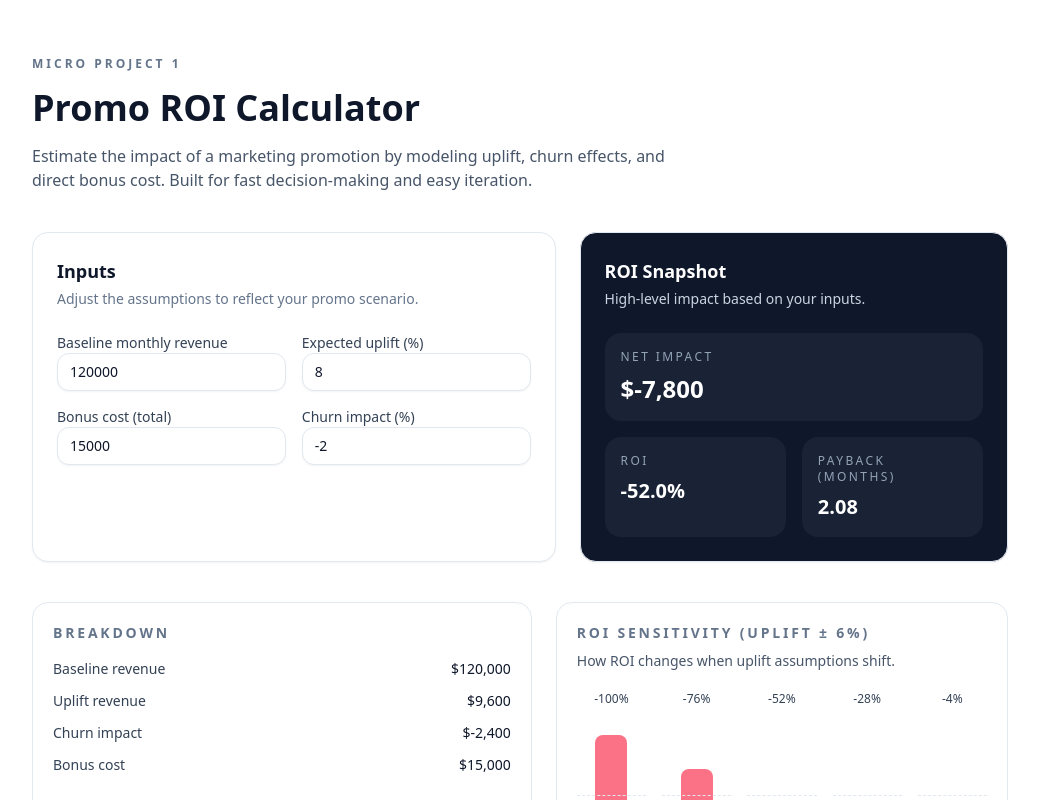
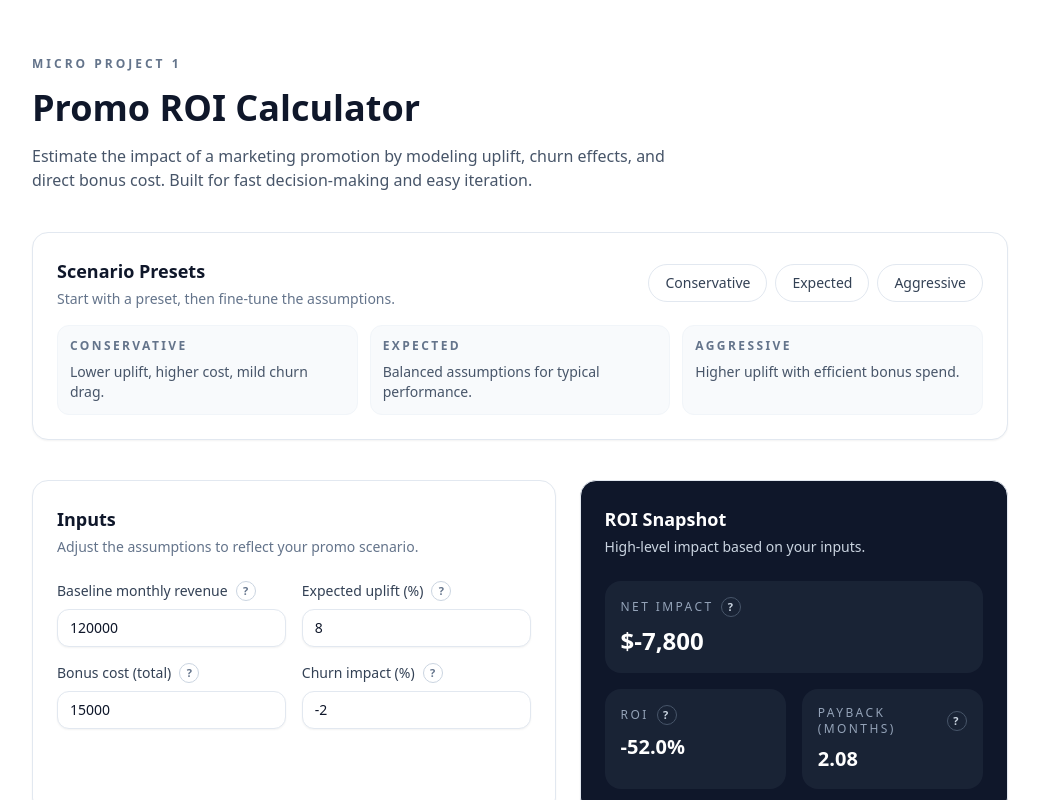
Before and after one commit to mansivachhani/promo-roi-calculator, a Next.js app: page / in a window 1280 px wide. Shown: the top 800 px of the page, without its empty margins (120-1159 px from the left). Built offline with nearby package versions, Linux system fonts and the light colour scheme.

Commit message:
Add scenario presets and tooltips

```diff
--- a/src/app/page.tsx
+++ b/src/app/page.tsx
@@ -9,6 +9,45 @@ type Inputs = {
   churnPct: string;
 };
 
+type Preset = {
+  label: string;
+  description: string;
+  values: Inputs;
+};
+
+const presets: Preset[] = [
+  {
+    label: "Conservative",
+    description: "Lower uplift, higher cost, mild churn drag.",
+    values: {
+      baselineRevenue: "100000",
+      upliftPct: "4",
+      bonusCost: "20000",
+      churnPct: "-1"
+    }
+  },
+  {
+    label: "Expected",
+    description: "Balanced assumptions for typical performance.",
+    values: {
+      baselineRevenue: "120000",
+      upliftPct: "8",
+      bonusCost: "15000",
+      churnPct: "-2"
+    }
+  },
+  {
+    label: "Aggressive",
+    description: "Higher uplift with efficient bonus spend.",
+    values: {
+      baselineRevenue: "180000",
+      upliftPct: "14",
+      bonusCost: "12000",
+      churnPct: "1"
+    }
+  }
+];
+
 function toNumber(value: string): number {
   if (!value) return 0;
   const parsed = Number(value);
@@ -16,12 +55,7 @@ function toNumber(value: string): number {
 }
 
 export default function Home() {
-  const [inputs, setInputs] = useState<Inputs>({
-    baselineRevenue: "120000",
-    upliftPct: "8",
-    bonusCost: "15000",
-    churnPct: "-2"
-  });
+  const [inputs, setInputs] = useState<Inputs>(presets[1].values);
 
   const results = useMemo(() => {
     const baselineRevenue = toNumber(inputs.baselineRevenue);
@@ -89,6 +123,39 @@ export default function Home() {
         </p>
       </header>
 
+      <section className="rounded-2xl border border-slate-200 bg-white p-6 shadow-sm">
+        <div className="flex flex-wrap items-center justify-between gap-4">
+          <div>
+            <h2 className="text-lg font-semibold text-slate-900">Scenario Presets</h2>
+            <p className="mt-1 text-sm text-slate-500">
+              Start with a preset, then fine-tune the assumptions.
+            </p>
+          </div>
+          <div className="flex flex-wrap gap-2">
+            {presets.map((preset) => (
+              <button
+                key={preset.label}
+                type="button"
+                onClick={() => setInputs(preset.values)}
+                className="rounded-full border border-slate-200 px-4 py-2 text-sm font-medium text-slate-700 transition hover:border-slate-300 hover:bg-slate-50"
+              >
+                {preset.label}
+              </button>
+            ))}
+          </div>
+        </div>
+        <div className="mt-4 grid gap-3 text-sm text-slate-600 sm:grid-cols-3">
+          {presets.map((preset) => (
+            <div key={`${preset.label}-desc`} className="rounded-xl border border-slate-100 bg-slate-50 p-3">
+              <p className="text-xs font-semibold uppercase tracking-[0.2em] text-slate-500">
+                {preset.label}
+              </p>
+              <p className="mt-2 text-sm text-slate-600">{preset.description}</p>
+            </div>
+          ))}
+        </div>
+      </section>
+
       <section className="grid gap-6 lg:grid-cols-[1.1fr_0.9fr]">
         <div className="rounded-2xl border border-slate-200 bg-white p-6 shadow-sm">
           <h2 className="text-lg font-semibold text-slate-900">Inputs</h2>
@@ -97,7 +164,17 @@ export default function Home() {
           </p>
           <div className="mt-6 grid gap-4 sm:grid-cols-2">
             <label className="space-y-2 text-sm text-slate-700">
-              Baseline monthly revenue
+              <span className="flex items-center gap-2">
+                Baseline monthly revenue
+                <span className="relative inline-flex">
+                  <span className="group inline-flex h-5 w-5 items-center justify-center rounded-full border border-slate-300 text-[11px] font-semibold text-slate-500">
+                    ?
+                    <span className="pointer-events-none absolute left-1/2 top-7 w-56 -translate-x-1/2 rounded-lg border border-slate-200 bg-white px-3 py-2 text-xs text-slate-700 opacity-0 shadow-lg transition-opacity duration-150 group-hover:opacity-100">
+                      Your typical monthly revenue before the promo.
+                    </span>
+                  </span>
+                </span>
+              </span>
               <input
                 type="number"
                 inputMode="decimal"
@@ -112,7 +189,17 @@ export default function Home() {
               />
             </label>
             <label className="space-y-2 text-sm text-slate-700">
-              Expected uplift (%)
+              <span className="flex items-center gap-2">
+                Expected uplift (%)
+                <span className="relative inline-flex">
+                  <span className="group inline-flex h-5 w-5 items-center justify-center rounded-full border border-slate-300 text-[11px] font-semibold text-slate-500">
+                    ?
+                    <span className="pointer-events-none absolute left-1/2 top-7 w-56 -translate-x-1/2 rounded-lg border border-slate-200 bg-white px-3 py-2 text-xs text-slate-700 opacity-0 shadow-lg transition-opacity duration-150 group-hover:opacity-100">
+                      Expected % lift in revenue attributed to the promo.
+                    </span>
+                  </span>
+                </span>
+              </span>
               <input
                 type="number"
                 inputMode="decimal"
@@ -127,7 +214,17 @@ export default function Home() {
               />
             </label>
             <label className="space-y-2 text-sm text-slate-700">
-              Bonus cost (total)
+              <span className="flex items-center gap-2">
+                Bonus cost (total)
+                <span className="relative inline-flex">
+                  <span className="group inline-flex h-5 w-5 items-center justify-center rounded-full border border-slate-300 text-[11px] font-semibold text-slate-500">
+                    ?
+                    <span className="pointer-events-none absolute left-1/2 top-7 w-56 -translate-x-1/2 rounded-lg border border-slate-200 bg-white px-3 py-2 text-xs text-slate-700 opacity-0 shadow-lg transition-opacity duration-150 group-hover:opacity-100">
+                      Total promo cost (bonus, free bets, rewards).
+                    </span>
+                  </span>
+                </span>
+              </span>
               <input
                 type="number"
                 inputMode="decimal"
@@ -142,7 +239,17 @@ export default function Home() {
               />
             </label>
             <label className="space-y-2 text-sm text-slate-700">
-              Churn impact (%)
+              <span className="flex items-center gap-2">
+                Churn impact (%)
+                <span className="relative inline-flex">
+                  <span className="group inline-flex h-5 w-5 items-center justify-center rounded-full border border-slate-300 text-[11px] font-semibold text-slate-500">
+                    ?
+                    <span className="pointer-events-none absolute left-1/2 top-7 w-64 -translate-x-1/2 rounded-lg border border-slate-200 bg-white px-3 py-2 text-xs text-slate-700 opacity-0 shadow-lg transition-opacity duration-150 group-hover:opacity-100">
+                      Promo effect on churn. Negative reduces revenue, positive improves retention.
+                    </span>
+                  </span>
+                </span>
+              </span>
               <input
                 type="number"
                 inputMode="decimal"
@@ -166,8 +273,16 @@ export default function Home() {
           </p>
           <div className="mt-6 grid gap-4">
             <div className="rounded-2xl bg-slate-800/70 p-4">
-              <p className="text-xs uppercase tracking-[0.2em] text-slate-400">
+              <p className="flex items-center gap-2 text-xs uppercase tracking-[0.2em] text-slate-400">
                 Net Impact
+                <span className="relative inline-flex">
+                  <span className="group inline-flex h-5 w-5 items-center justify-center rounded-full border border-slate-600 text-[11px] font-semibold text-slate-300">
+                    ?
+                    <span className="pointer-events-none absolute left-1/2 top-7 w-56 -translate-x-1/2 rounded-lg border border-slate-700 bg-slate-900 px-3 py-2 text-xs text-slate-200 opacity-0 shadow-lg transition-opacity duration-150 group-hover:opacity-100">
+                      Uplift revenue + churn impact - bonus cost.
+                    </span>
+                  </span>
+                </span>
               </p>
               <p className="mt-2 text-2xl font-semibold">
                 ${results.netImpact.toLocaleString(undefined, { maximumFractionDigits: 0 })}
@@ -175,16 +290,32 @@ export default function Home() {
             </div>
             <div className="grid gap-4 sm:grid-cols-2">
               <div className="rounded-2xl bg-slate-800/70 p-4">
-                <p className="text-xs uppercase tracking-[0.2em] text-slate-400">
+                <p className="flex items-center gap-2 text-xs uppercase tracking-[0.2em] text-slate-400">
                   ROI
+                  <span className="relative inline-flex">
+                    <span className="group inline-flex h-5 w-5 items-center justify-center rounded-full border border-slate-600 text-[11px] font-semibold text-slate-300">
+                      ?
+                      <span className="pointer-events-none absolute left-1/2 top-7 w-48 -translate-x-1/2 rounded-lg border border-slate-700 bg-slate-900 px-3 py-2 text-xs text-slate-200 opacity-0 shadow-lg transition-opacity duration-150 group-hover:opacity-100">
+                        Net impact divided by bonus cost.
+                      </span>
+                    </span>
+                  </span>
                 </p>
                 <p className="mt-2 text-xl font-semibold">
                   {results.bonusCost > 0 ? results.roi.toFixed(1) : "0.0"}%
                 </p>
               </div>
               <div className="rounded-2xl bg-slate-800/70 p-4">
-                <p className="text-xs uppercase tracking-[0.2em] text-slate-400">
+                <p className="flex items-center gap-2 text-xs uppercase tracking-[0.2em] text-slate-400">
                   Payback (months)
+                  <span className="relative inline-flex">
+                    <span className="group inline-flex h-5 w-5 items-center justify-center rounded-full border border-slate-600 text-[11px] font-semibold text-slate-300">
+                      ?
+                      <span className="pointer-events-none absolute left-1/2 top-7 w-64 -translate-x-1/2 rounded-lg border border-slate-700 bg-slate-900 px-3 py-2 text-xs text-slate-200 opacity-0 shadow-lg transition-opacity duration-150 group-hover:opacity-100">
+                        Months of uplift needed to cover the bonus cost.
+                      </span>
+                    </span>
+                  </span>
                 </p>
                 <p className="mt-2 text-xl font-semibold">
                   {results.upliftRevenue + results.churnImpact > 0
@@ -275,16 +406,6 @@ export default function Home() {
             <li>Bonus cost is fully accounted for in the month.</li>
           </ul>
         </div>
-        <div className="rounded-2xl border border-slate-200 p-5">
-          <h3 className="text-sm font-semibold uppercase tracking-[0.2em] text-slate-500">
-            Next Ideas
-          </h3>
-          <ul className="mt-4 list-disc space-y-2 pl-5 text-sm text-slate-600">
-            <li>Add scenario presets (conservative, expected, aggressive).</li>
-            <li>Compare multiple promos side by side.</li>
-            <li>Export summary to CSV for sharing.</li>
-          </ul>
-        </div>
       </section>
     </main>
   );
```
